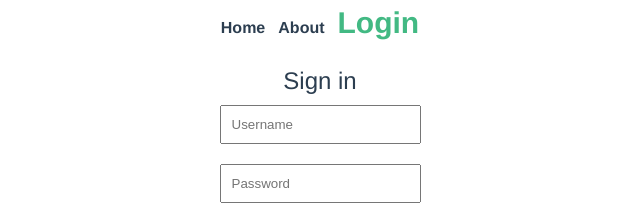
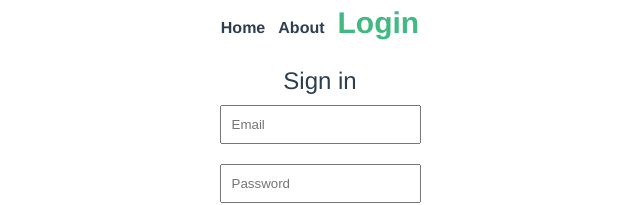
Before and after one commit to superherobtf1985/Bookers-vue, a Vue app: page /signin in a window 1280 px wide. Shown: the top 205 px of the page, without its empty margins (320-960 px from the left). Built offline with nearby package versions, Linux system fonts and the light colour scheme; no server answers.

Commit message:
:bug: バグ修正

```diff
--- a/src/views/Book.vue
+++ b/src/views/Book.vue
@@ -52,7 +52,7 @@
       firebase.auth().onAuthStateChanged((user) => {
         if (user) {
           console.log('login!!');
-          this.$router.push("/", () => {}, () => {});
+          this.$router.push("books", () => {}, () => {});
         } else{
           this.$router.push("signin", () => {}, () => {});
         }
--- a/src/views/Signin.vue
+++ b/src/views/Signin.vue
@@ -1,7 +1,7 @@
 <template>
   <div class="signin">
     <h2>Sign in</h2>
-    <input type="text" placeholder="Username" v-model="username">
+    <input type="email" placeholder="Email" v-model="username">
     <input type="password" placeholder="Password" v-model="password">
     <button @click="signIn">Signin</button>
     <p>You don't have an account?
--- a/src/views/Signup.vue
+++ b/src/views/Signup.vue
@@ -1,7 +1,7 @@
 <template>
   <div class="signup">
     <h2>Sign up</h2>
-    <input type="text" placeholder="Username" v-model="username">
+    <input type="email" placeholder="Email" v-model="username">
     <input type="password" placeholder="Password" v-model="password">
     <button @click="signUp">Register</button>
     <p>Do you have an account?
--- a/src/views/User.vue
+++ b/src/views/User.vue
@@ -12,7 +12,7 @@ export default {
     firebase.auth().onAuthStateChanged((user) => {
       if (user) {
         console.log('login!!');
-        this.$router.push("/", () => {}, () => {});
+        this.$router.push("users", () => {}, () => {});
       } else{
         this.$router.push("signin", () => {}, () => {});
       }
```
